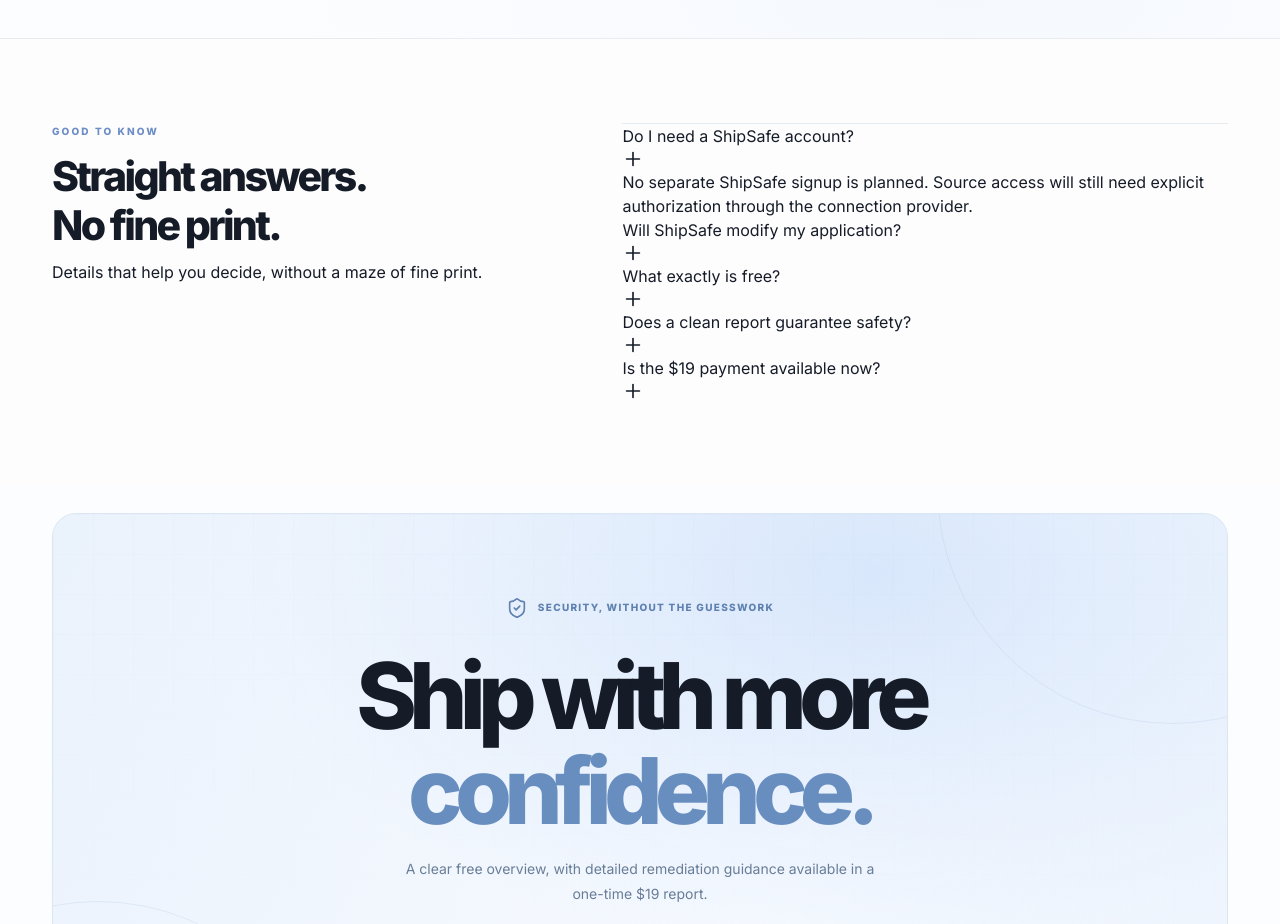
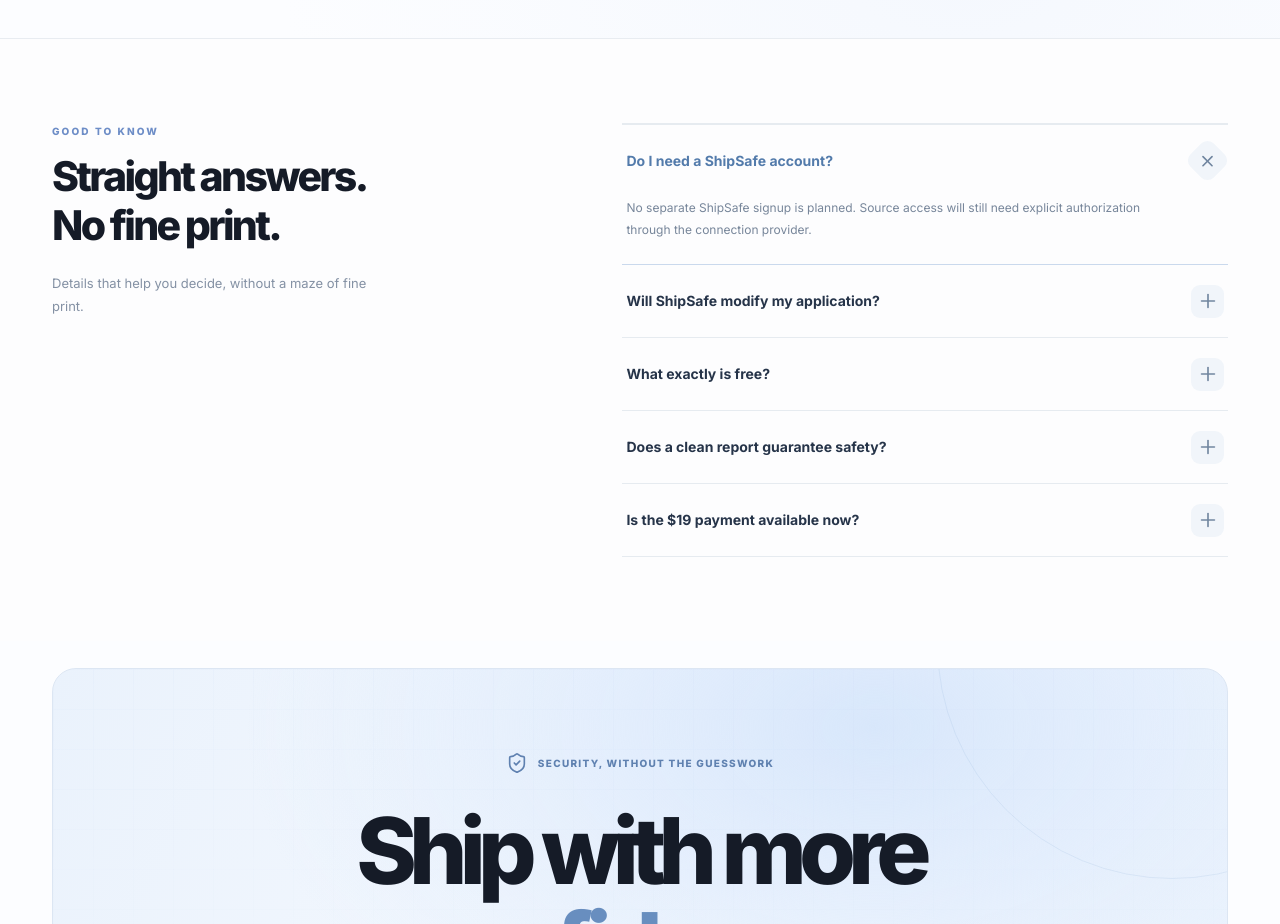
Before and after one commit to helloskyorigin/Safe-sure, a Next.js app: page / in a window 1280 px wide. Shown: the part 4020-4944 px from the top of the page. Built offline with nearby package versions, Linux system fonts and the light colour scheme.

Commit message:
polish: animate mobile navigation and accessible FAQ transitions

```diff
--- a/app/enhancements.css
+++ b/app/enhancements.css
@@ -210,3 +210,26 @@ html{scroll-padding-top:86px}
  .preview,.preview-wrap,.value-card,.value-card:hover,.demo-severity-item,.detail-item,.button-dark{transition:none!important;transform:none!important}
  .value-icon,.value-watermark,.cta-orbit,.hero .glow,.floating-label{animation:none!important;transition:none!important}
 }
+
+
+/* Motion-focused FAQ */
+.faq-intro{max-width:330px;color:#8491a4;font-size:13px;line-height:1.8;margin:22px 0 0}
+.faq-entry{border-bottom:1px solid #e6ebf0;transition:border-color .3s}
+.faq-entry:first-child{border-top:1px solid #e6ebf0}
+.faq-entry.expanded{border-bottom-color:#cad9ed}
+.faq-entry h3{margin:0;padding:0}
+.faq-trigger{width:100%;min-height:72px;background:transparent;border:0;display:flex;align-items:center;justify-content:space-between;gap:20px;text-align:left;padding:19px 4px;color:#263449;font-size:14px;font-weight:700;line-height:1.55;cursor:pointer;transition:color .25s}
+.faq-trigger:hover,.faq-entry.expanded .faq-trigger{color:#537bab}
+.faq-plus{display:inline-grid;place-items:center;flex:none;width:33px;height:33px;border-radius:9px;background:#f1f5fa;color:#7186a0}
+.faq-answer{padding:0 42px 22px 4px;color:#77869a;font-size:12px;line-height:1.9;margin:0;max-width:610px}
+.mobile-nav:not([inert]){animation:shipsafe-menu .3s var(--motion-ease) both}
+@keyframes shipsafe-menu{from{opacity:.85;transform:translateY(-9px)}to{opacity:1;transform:translateY(0)}}
+@media(max-width:640px){
+ .faq-trigger{min-height:67px;font-size:13px;gap:11px}
+ .faq-plus{width:30px;height:30px}
+ .faq-answer{padding-right:20px}
+ .faq-intro{margin-top:15px}
+ .experience-bottom{align-items:start;flex-direction:column;gap:13px}
+ .experience-bottom>span{max-width:none}
+}
+@media(prefers-reduced-motion:reduce){.mobile-nav:not([inert]){animation:none!important}}
```
